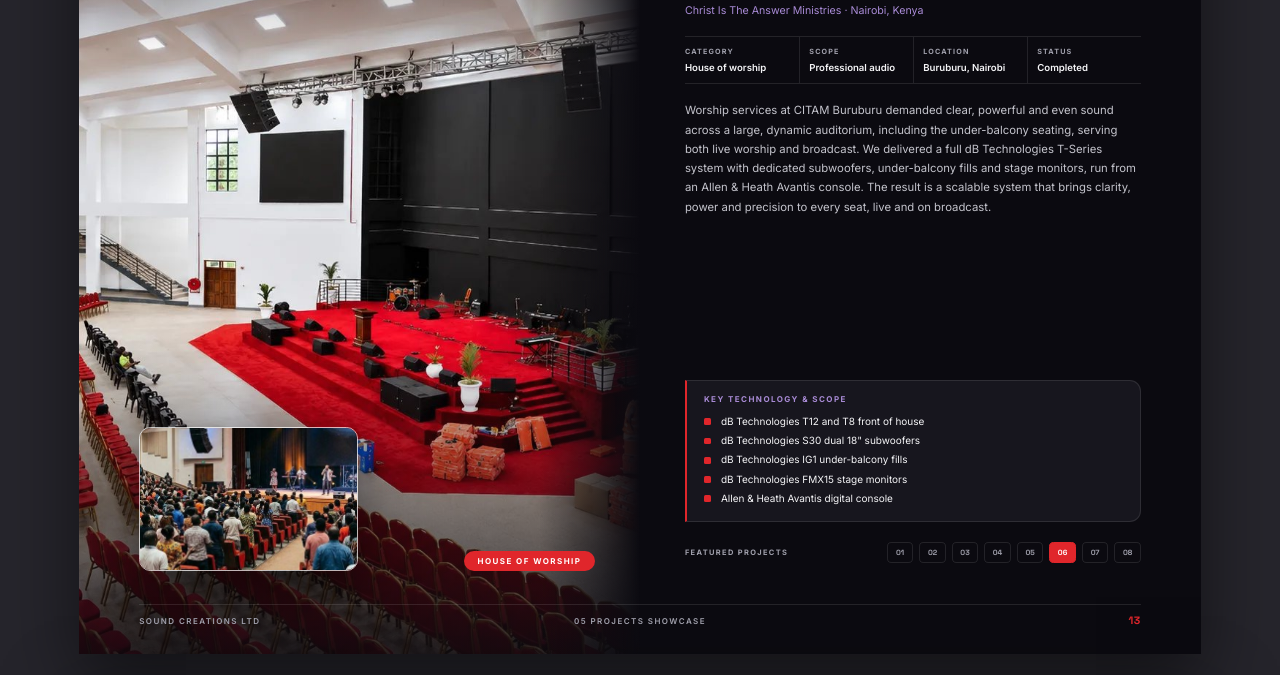
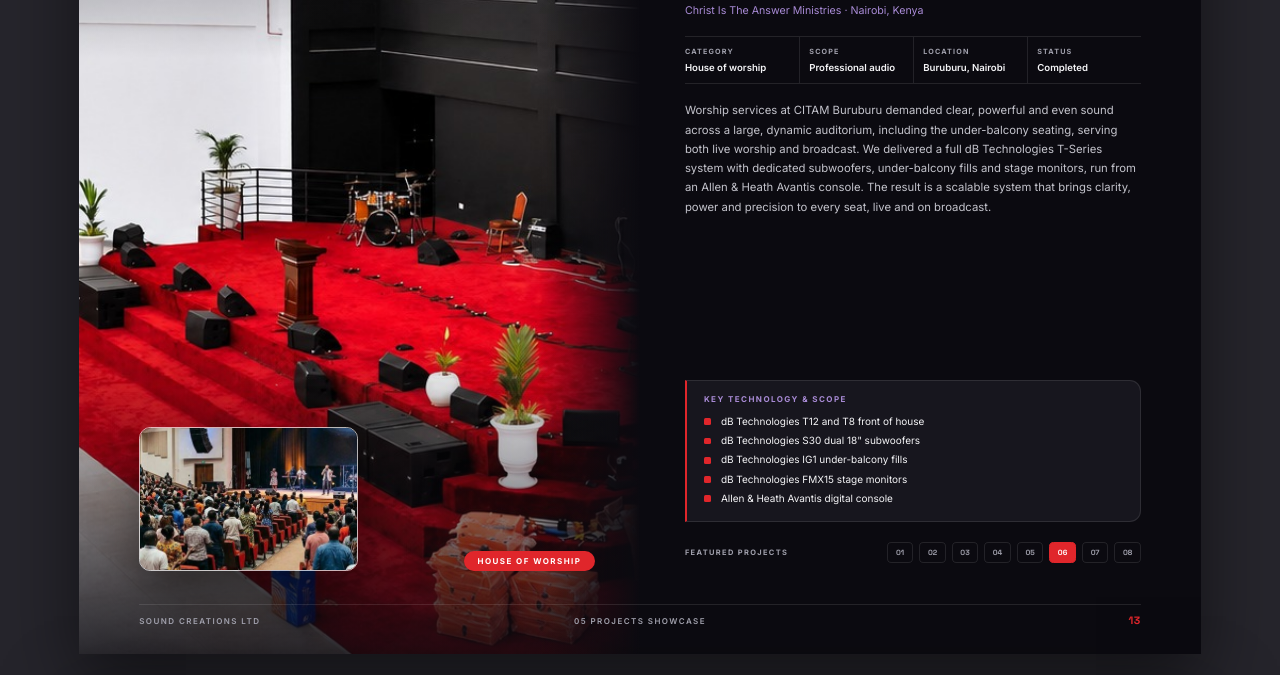
Before and after one commit to moselanto/sound-creationsltdprofile, a plain HTML site: page index.html in a window 1280 px wide. Shown: the part 10001-10676 px from the top of the page. Drawn offline with Linux system fonts and the light colour scheme.

Commit message:
Replace CITAM Buruburu project photo with client-supplied image (1.16.0)
Client feedback: new main photo on page 13 (citam-buruburu-stage.jpg),
framed on the stage. Old citam-buruburu-1.jpg removed. PDF, page 13 SVG,
illustrator/ PDF and images rebuilt; docs updated.

```diff
--- a/assets/css/profile.css
+++ b/assets/css/profile.css
@@ -611,3 +611,6 @@ a{color:inherit;text-decoration:none}
  .cfoot{flex-direction:column;align-items:flex-start;gap:3mm}
  .map{height:70vw}
 }
+
+/* v1.16: client-supplied CITAM Buruburu photo (wide panorama), framed on the stage */
+#fp6 .fx-img>img{object-position:52% center}
--- a/index.html
+++ b/index.html
@@ -65,7 +65,7 @@
 <div class="fx-meta"><div><b>Category</b><span>House of worship</span></div><div><b>Scope</b><span>Acoustic assessment, ceiling</span></div><div><b>Location</b><span>Kahawa, Nairobi</span></div><div><b>Status</b><span>Completed</span></div></div><p class="fx-body">The church&rsquo;s high ceiling and extensive hard surfaces created strong reflections and reverberation, letting sound linger far longer than desired and blurring speech, music and amplified sound. We designed and installed an acoustic ceiling using Rockfon Arctic tiles as the key element of the sound-management strategy, adding absorption across the large overhead surface while preserving the room&rsquo;s bright, open character. The congregation now experiences speech and music with greater clarity and comfort.</p>
 <div class="fx-tech"><h4>Key technology &amp; scope</h4><ul class="bul"><li>Acoustic assessment of the worship space</li><li>Rockfon Arctic acoustic ceiling tiles</li><li>Ceiling design integrated with existing architecture</li><li>Clean, uniform finish that performs and decorates</li></ul></div>
 <div class="fx-prog"><small>Featured projects</small><span class="">01</span><span class="">02</span><span class="">03</span><span class="">04</span><span class="on">05</span><span class="">06</span><span class="">07</span><span class="">08</span></div></div></section>
-<section class="s fx" id="fp6"><div class="fx-img"><img src="assets/img/projects/citam-buruburu-1.jpg" alt="CITAM Buruburu"><div class="fx-num">06</div><div class="fx-inset"><img src="assets/img/projects/citam-buruburu.jpg" alt=""></div><span class="fx-chip">House of worship</span></div><img class="logo" src="assets/img/logo-white.png" alt="Sound Creations"><div class="tag">Company Profile 2026</div><div class="foot"><span>Sound Creations Ltd</span><span>05 Projects Showcase</span><span>13</span></div>
+<section class="s fx" id="fp6"><div class="fx-img"><img src="assets/img/projects/citam-buruburu-stage.jpg" alt="CITAM Buruburu"><div class="fx-num">06</div><div class="fx-inset"><img src="assets/img/projects/citam-buruburu.jpg" alt=""></div><span class="fx-chip">House of worship</span></div><img class="logo" src="assets/img/logo-white.png" alt="Sound Creations"><div class="tag">Company Profile 2026</div><div class="foot"><span>Sound Creations Ltd</span><span>05 Projects Showcase</span><span>13</span></div>
 <div class="z fx-c"><div class="eyebrow">Featured project 06 / 08</div><h2 class="h2">CITAM Buruburu</h2><p class="fx-sub">Christ Is The Answer Ministries &middot; Nairobi, Kenya</p>
 <div class="fx-meta"><div><b>Category</b><span>House of worship</span></div><div><b>Scope</b><span>Professional audio</span></div><div><b>Location</b><span>Buruburu, Nairobi</span></div><div><b>Status</b><span>Completed</span></div></div><p class="fx-body">Worship services at CITAM Buruburu demanded clear, powerful and even sound across a large, dynamic auditorium, including the under-balcony seating, serving both live worship and broadcast. We delivered a full dB Technologies T-Series system with dedicated subwoofers, under-balcony fills and stage monitors, run from an Allen &amp; Heath Avantis console. The result is a scalable system that brings clarity, power and precision to every seat, live and on broadcast.</p>
 <div class="fx-tech"><h4>Key technology &amp; scope</h4><ul class="bul"><li>dB Technologies T12 and T8 front of house</li><li>dB Technologies S30 dual 18&quot; subwoofers</li><li>dB Technologies IG1 under-balcony fills</li><li>dB Technologies FMX15 stage monitors</li><li>Allen &amp; Heath Avantis digital console</li></ul></div>
```
Also changed, not shown: assets/img/projects/citam-buruburu-1.jpg (deleted), assets/img/projects/citam-buruburu-stage.jpg (added), build/team-READ-ME-FIRST.txt, illustrator/images/projects-citam-buruburu-1.jpg (deleted), illustrator/images/projects-citam-buruburu-stage.jpg (added), illustrator/svg/Page-13-Featured-Project-6.svg, 5 other files.
